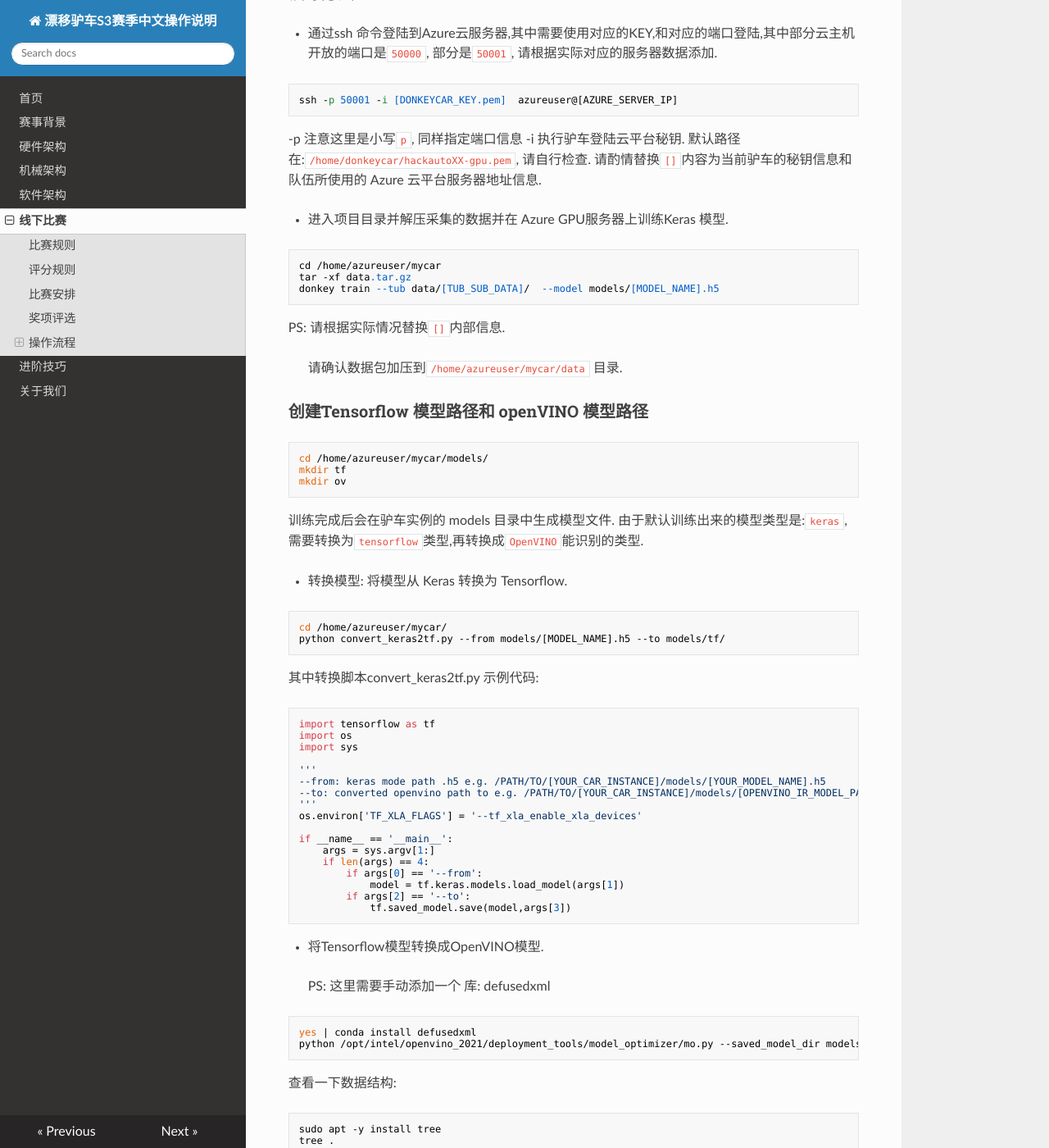
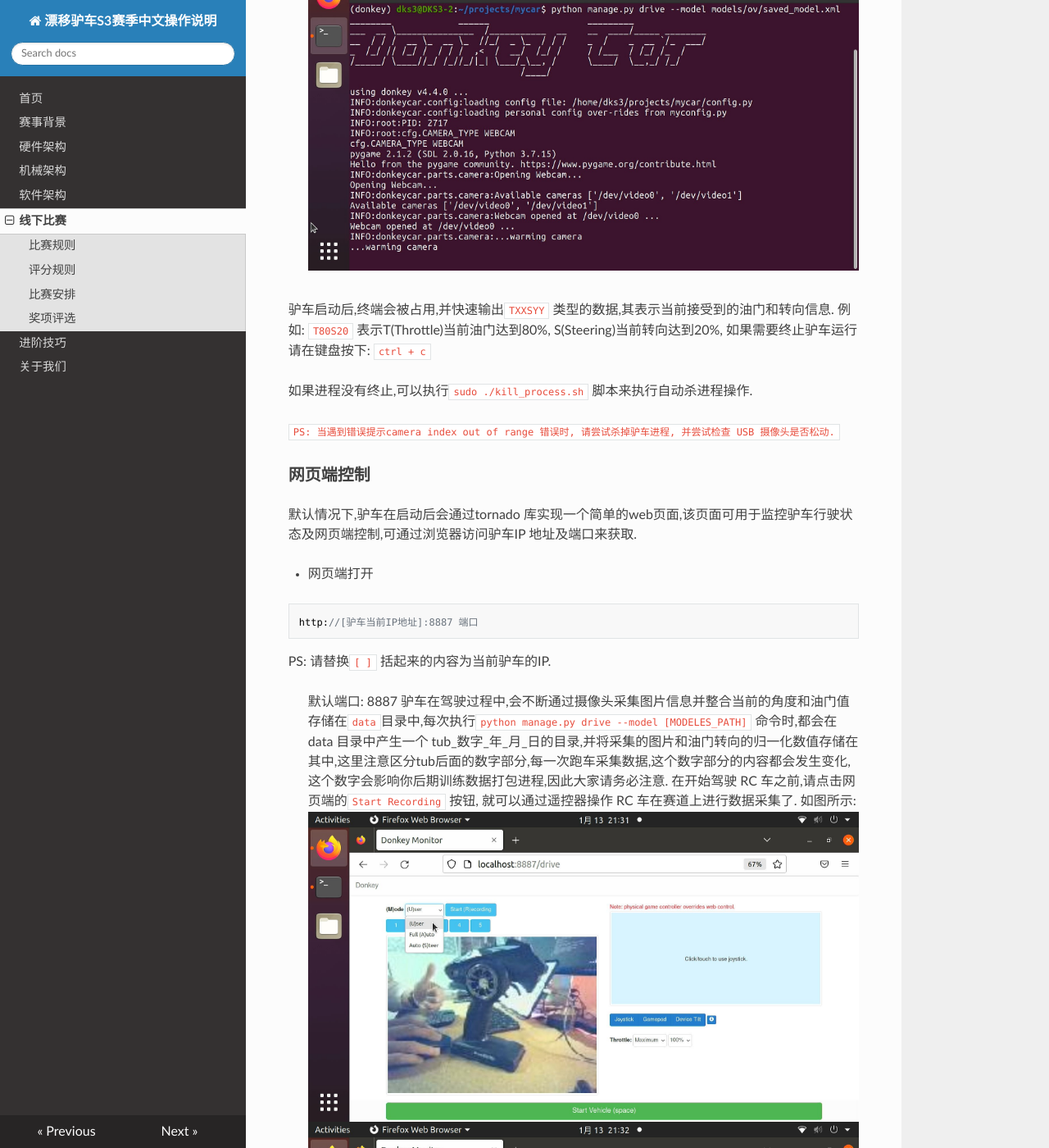
Before and after one commit to Mavengers/DonkeyDocsCN, an MkDocs documentation site: the page built from docs/operation/dk_process.md, in a window 1280 px wide and 1400 px high, scrolled down 6156 px. Shown: the whole window at 82% size. Built offline with MkDocs 1.6.1, drawn with Linux system fonts in a browser that asks for light colours; nearby versions of some CDN libraries; some of the changed text lies outside the part shown.

Commit message:
update dk_process.md and pictures
Signed-off-by: yoyojacky <yoyojacky2009@gmail.com>

````diff
--- a/docs/operation/dk_process.md
+++ b/docs/operation/dk_process.md
@@ -28,11 +28,28 @@
 
 ---
 
-## 操作流程
+# 操作流程
 * 驴车开机
-驴车在开机前,大家请检查驴车硬件线缆是否松动,例如检查 USB 摄像头状态,Intel神经棒连接是否稳定,并且去掉镜头盖,打开侧面电源开关,并且等待 LattePanda 自检完成,自检过程中,leonardo板上的蓝色 LED 灯会以 50Hz 的频率闪烁, 等待自检完成后, 蓝色 LED 停止闪烁,红色 LED 熄灭, 默认如果接入了屏幕,将会看到设备启动.LattePanda板第一个按钮为重置按钮(靠近网卡接口), 第二个按钮是开关机按钮,默认启动后,红色LED 灯长亮即进入启动状态.
+
+> 注意! 注意! 注意!  重要的问题强调三遍!!!
+> 操作不规范, 驴友两行泪!
+> 下面几条内容请大家一定要注意并互相转告!
+> 1. 车辆在调试过程中一定要保证车辆稳定的停放在车架上,四轮必须离开桌面.
+> 2. 在调试过程中,请确保`CH3` 保持在锁定状态(灯灭掉的状态)
+> 3. 禁止任何液体进入到车体内部,会造成短路.
+> 4. 请保护好各种电缆,并且保护好镜头.
+> 5. 严禁任何带电操作接口设备, USB 和 HDMI 除外.
+
+驴车在开机前,大家请检查驴车硬件线缆是否松动.
+1. 例如检查 USB 摄像头状态
+2. 是否已经去掉镜头盖
+3. 接入电池后 LattePanda Delta 3(下文中将使用 LPD3 代替) 会自动开机并接入钛星人路由器提供的网络环境.
+![ConnectBattery](./images/dks3/ConnectBattery.png)
+4. 按下自锁开关旁边的轻触按键给下位机供电,并且给电调上电.
+![TurnOnVechicle](./images/dks3/TurnOnVechicle.png)
+
 ```
-PS: 建议此时将 HDMI 线缆接入 LattePanda.
+PS: 建议此时将 HDMI 线缆接入LPD3 HDMI 接口, 并接入键盘鼠标等外设,也可以通过SSH 远程登录驴车环境进行命令行操作.
 ```
 * 驴车启动完成
 一般情况下,驴车安装配置完成后,可通过Wi-Fi连入网络,建议通过远程终端软件登录驴车进行调试.
@@ -46,7 +63,7 @@
 
 登录信息
 
-* 用户名: `donkeycar`
+* 用户名: `dks3`
 * 密码: `donkeycar`
 * IP地址: 请在比赛现场联网后通过下面命令获取.
 
@@ -58,35 +75,31 @@
 ```
 ifconfig wlan0
 ```
+默认情况下请不要随便更改 IP 地址,因为我们做了 MAC 地址绑定,需要查询 IP 地址也可以询问工作人员:昊男或漂移菌.
 
 驴车项目路径
 
-驴车项目位于`/home/donkeycar/projects/vinocar`目录, 请在远程登录系统后,通过`cd` 命令切换至该目录,并确认当前为`(donkey)`虚拟环境.
-如果当前位于:`(base)[donkeycar@donkeycar0X ~]$`
+驴车项目位于`/home/dks3/projects/mycar`目录, 请在远程登录系统后,会自动进入驴车项目目录,不再需要使用`conda active donkey`激活环境了.
 
-> 此时是conda 基础环境需要切换至驴车环境.
+> `/home/dks3/projects/mycar` 目录结构如下图:
+![filestructure](./images/dks3/FileStructure.jpg)
 
-```
-conda activate donkey
-```
-
-如果需要退出虚拟环境:
-```
-conda deactivate donkey
-```
-
-### 启动驴车
+### 数据采集
 
 #### 操作步骤
+在默认情况下,我们提供了一个测试用的模型文件放在models 目录中,作为默认启动时调用的模型文件, 切记添加参数`--model models/ov/save_model.xml` 作为第一次启动驴车进行数据采集的参数,否则会报错. 当采集好数据并训练完成后,可以将模型路径替换为训练好的新模型路径来实现自动改驾驶.
+
 在终端输入:
 
 ```
-python manage.py drive
+python manage.py drive --model models/ov/save_model.xml
 ```
 * 驴车启动画面:
-![donkey_start](./images/donkey_start.png)
+![donkeyRun1](./images/dks3/DonkeyRun1.jpg)
+![donkeyRun2](./images/dks3/DonkeyRun2.jpg)
 
-驴车启动后,终端会被占用,如果需要终止驴车运行请在键盘按下: `ctrl + c`
+驴车启动后,终端会被占用,并快速输出`TXXSYY` 类型的数据,其表示当前接受到的油门和转向信息.
+例如: `T80S20` 表示T(Throttle)当前油门达到80%, S(Steering)当前转向达到20%, 如果需要终止驴车运行请在键盘按下: `ctrl + c`
 
 如果进程没有终止,可以执行`sudo ./kill_process.sh` 脚本来执行自动杀进程操作.
 
@@ -94,8 +107,7 @@
 
 ### 网页端控制
 
-默认情况下,驴车在启动后会通过tornado 库实现一个简单的web页面,该页面可用于监控驴车行驶状态及网页端控制,可通过浏览器访问驴车IP
-地址及端口来获取.
+默认情况下,驴车在启动后会通过tornado 库实现一个简单的web页面,该页面可用于监控驴车行驶状态及网页端控制,可通过浏览器访问驴车IP 地址及端口来获取.
 
 * 网页端打开
 
@@ -104,151 +116,72 @@
 ```
 PS: 请替换`[ ]` 括起来的内容为当前驴车的IP.
 
+
 > 默认端口: 8887
-> 驴车在驾驶过程中,会不断通过摄像头采集图片信息并整合当前的角度和油门值存储在`data`目录.
+> 驴车在驾驶过程中,会不断通过摄像头采集图片信息并整合当前的角度和油门值存储在`data`目录中,每次执行`python manage.py drive --model [MODELES_PATH]` 命令时,都会在 data 目录中产生一个 tub_数字_年_月_日的目录,并将采集的图片和油门转向的归一化数值存储在其中,这里注意区分tub后面的数字部分,每一次跑车采集数据,这个数字部分的内容都会发生变化,这个数字会影响你后期训练数据打包进程,因此大家请务必注意.
+> 在开始驾驶 RC 车之前,请点击网页端的`Start Recording` 按钮, 就可以通过遥控器操作 RC 车在赛道上进行数据采集了.
+如图所示:
+![webaccess1](./images/dks3/WebAccess1.jpg)
+![webaccess2](./images/dks3/WebAccess2.jpg)
 > 在执行终端中可以通过键盘输入: CTRL + C 结束采集.
+![InterruptProgram](./images/dks3/InteruptProgram.jpg)
 
-### 压缩打包数据
+### 压缩打包数据上传云服务器
 
-数据采集完成后,可以在本地训练或者通过将数据上传到Azure 云端进行训练, 可以加快训练进程,减少训练所需要的时间,也可以通过本地训练,但是时间较长不推荐.
+数据采集完成后,可以在本地训练或者通过将数据上传到Azure 云端服务器进行训练, 可以加快训练进程,减少训练所需要的时间, 并且在S3 赛季中的云端服务器已经部署了 DevOps的 Pipeline 环境,操作更简洁方便.
+
+> 为了方便打包上传tub 数据, 在每台驴车的 mycar 项目目录中都有一个名为:
+`upload_data.sh`的 shell 脚本,该脚本提供了对`data`目录中`tub`目录进行打包和进行上传的操作, 为了减少上传时间,请确保`data`目录中有且只有一个`tub`目录的数据,否则整个`data`目录上传时间会很长. 如果想保留其他的`tub`数据,请将其备份到别处.例如用`mv`命令移动到一个特定的目录中保存.
+> 如下图所示:
+![TrunkData1](./images/dks3/TrunkData1.jpg)
+![TrunkData2](./images/dks3/TrunkData2.jpg)
+![TrunkData3](./images/dks3/TrunkData3.jpg)
+
+> 打包数据上传: 在驴车的`mycar`目录中通过终端执行下面的脚本即可.
 
 ```
-cd /home/donkeycar/projects/vinocar/
-tar -czvf data.tar.gz  data/
-ls
+./upload_data.sh
 ```
 
-> 如果有 data.tar.gz 的红色压缩包就好.
+> 当看到传输进度条完成并显示"job done" 表示传输完成,请联系 alex 或者昊男进行云端 pipeline 一键解压训练操作.
 
-### 上传云主机
+![PackUpload1](./images/dks3/PackUpload1.jpg)
+![PackUpload2](./images/dks3/PackUpload2.jpg)
 
-* 通过`scp`命令拷贝数据至Azure云主机.
-
-```
-cd /home/donkeycar/projects/vinocar/
-scp -P 50001 -i [DONKEYCAR_KEY.pem] data.tar.gz azureuser@[AZURE_SERVER_IP]:/home/azureuser/mycar/
-```
--P 指定端口号, 请确认云端服务器提供端口信息,可以咨询裁判或者工作人员.
--i 指定登陆秘钥. 请替换`[]`中的秘钥内容, 默认路径为"/home/donkeycar/hackautoXX-gpu.pem", 请在驴车用户属主目录中确认.
-请酌情替换`[AZURE_SERVER_IP]`的内容为您队伍所使用的 Azure 云主机 IP 地址.
-
-### 训练方法
-
-* 通过ssh 命令登陆到Azure云服务器,其中需要使用对应的KEY,和对应的端口登陆,其中部分云主机开放的端口是`50000`, 部分是`50001`, 请根据实际对应的服务器数据添加.
-
-```
-ssh -p 50001 -i [DONKEYCAR_KEY.pem]  azureuser@[AZURE_SERVER_IP]
-```
--p 注意这里是小写`p`, 同样指定端口信息
--i 执行驴车登陆云平台秘钥. 默认路径在:`/home/donkeycar/hackautoXX-gpu.pem`, 请自行检查.
-请酌情替换`[]`内容为当前驴车的秘钥信息和队伍所使用的 Azure 云平台服务器地址信息.
-
-* 进入项目目录并解压采集的数据并在 Azure GPU服务器上训练Keras 模型.
-
-```
-cd /home/azureuser/mycar
-tar -xf data.tar.gz
-donkey train --tub data/[TUB_SUB_DATA]/  --model models/[MODEL_NAME].h5
-```
-PS: 请根据实际情况替换`[]`内部信息.
-
-> 请确认数据包加压到`/home/azureuser/mycar/data` 目录.
-
-### 创建Tensorflow 模型路径和 openVINO 模型路径
-
-```
-cd /home/azureuser/mycar/models/
-mkdir tf
-mkdir ov
-```
-
-训练完成后会在驴车实例的 models 目录中生成模型文件. 由于默认训练出来的模型类型是:`keras`, 需要转换为`tensorflow`类型,再转换成`OpenVINO`能识别的类型.
-
-* 转换模型: 将模型从 Keras 转换为 Tensorflow.
+### 从云服务器下载模型
+当云端 pipeline 流程跑完后,模型就会自动训练完成,并完成转换打包等一系列操作,在驴车本地终端中执行下面的命令即可进行模型的下载和解压.
+![DownloadUnzip1](./images/dks3/DownloadUnzip1.jpg)
+![DownloadUnzip2](./images/dks3/DownloadUnzip2.jpg)
 
 ```bash
-cd /home/azureuser/mycar/
-python convert_keras2tf.py --from models/[MODEL_NAME].h5 --to models/tf/
+./download_models.sh
 ```
-
-其中转换脚本convert_keras2tf.py 示例代码:
-
-```python
-import tensorflow as tf
-import os
-import sys
-
-'''
---from: keras mode path .h5 e.g. /PATH/TO/[YOUR_CAR_INSTANCE]/models/[YOUR_MODEL_NAME].h5
---to: converted openvino path to e.g. /PATH/TO/[YOUR_CAR_INSTANCE]/models/[OPENVINO_IR_MODEL_PATH]/
-'''
-os.environ['TF_XLA_FLAGS'] = '--tf_xla_enable_xla_devices'
-
-if __name__ == '__main__':
-    args = sys.argv[1:]
-    if len(args) == 4:
-        if args[0] == '--from':
-            model = tf.keras.models.load_model(args[1])
-        if args[2] == '--to':
-            tf.saved_model.save(model,args[3])
-```
-
-* 将Tensorflow模型转换成OpenVINO模型.
-
-> PS: 这里需要手动添加一个 库: defusedxml
-
-```bash
-yes | conda install defusedxml
-python /opt/intel/openvino_2021/deployment_tools/model_optimizer/mo.py --saved_model_dir models/tf --input_shape [1,120,160,3] -o models/ov --data_type FP16
-```
-查看一下数据结构:
-
-```bash
-sudo apt -y install tree
-tree .
-
-```
-
-![IR_MO](./images/ov_model.png)
-
-* 打包压缩OpenVINO模型文件
-
-```bash
-cd /home/azureuser/mycar/models/
-tar -czvf ov.tar.gz ov/
-```
-
-* 退出Azure GPU 服务器,回到驴车本地环境中.
-```
-exit
-```
-
-> 注意: 目前需要保证当前环境已经回到 DonkeyCar 环境中.可以通过检查主机名和登陆用户判断
-
-* 从 Azure 云服务器下载 OpenVINO 模型文件并解压.
-
-```bash
-cd /home/donkeycar/projects/vinocar/
-scp -P50001 -i [DONKEYCAR_KEY.pem] azureuser@[AZUER_SERVER_IP]:/home/azureuser/mycar/models/ov.tar.gz models/
-cd models
-tar -xf ov.tar.gz
-```
-PS: 这里请酌情替换`[]`括号内的内容为当前驴车的秘钥和云端服务器 IP 地址.
-
-模型存放位置如下图
-
-![模型位置](./images/donkey_ov.png)
-
-
+> 解压出来的目录结构为: model_当前驴车主机名_上传时tub 数据集的名称
+> 例如: `model_DKS3-1_tub_1_23_01_13` 其含义:
+* `DKS3-1` 表示 DKS3-1 号车, DKS3-2表示2号车.
+* `tub_1_23_01_13` 表示上传时tub名为`tub_1_23_01_13`的数据集.
 ### 自动驾驶
 
 * 网页控制
+终端执行:
+
+```
+python manage.py drive --model [MODEL_PATH]
+```
 
 通过浏览器访问`http://[驴车当前IP地址]:8887`, 替换驴车地址信息为驴车设备地址信息.
 
-先点击页面下方的: `start vehicle`按钮然后在 `Mode & Pilot` 选择`Local Pilot`, 表示本地自动驾驶, 然后将枪控上的`CH3` 按钮按下并确保`CH4` 推到最右侧(靠近舵轮方向), 如果由于采集数据时油门不够导致的无法自动驾驶,可以尝试将`CH4`拨到中间档位, 使得油门控制扳机仍然能够控制驴车油门,但是转向仍然使用自动驾驶, 如果`CH4`完全拨到左边(靠近握把位置),则枪控完全接管驴车的油门和转向,进入人工控制模式.
-驾驶终止请在终端上按下 `Ctrl + C`, 并及时按下枪控`CH3` 按钮来锁定油门.
+![AutoPilot2](./images/dks3/AutoPilot2.jpg)
 
+![AutoPilot3](./images/dks3/AutoPilot3.jpg)
+
+1. 先点击页面上方的`Full Auto`, 表示自动驾驶.
+2. 将枪控上的`CH4`  推到最右侧(靠近舵轮方向), 然后点击`CH3` 解锁离合器(Disable ARM).
+3. 如果想要实现自动转向,手动油门,可以将`CH4`拨到中间档位, 使得油门控制扳机仍然能够控制驴车油门, 转向仍然使用自动驾驶.
+4. 如果`CH4`完全拨到左边(靠近握把位置),则枪控完全接管驴车的油门和转向,进入人工控制模式.
+
+> PS: 驾驶终止请在终端上按下 `Ctrl + C`, 并及时按下枪控`CH3` 按钮来锁定油门.
+> 如果出现车辆跑飞的情况,请及时按下`CH3` 按钮来保证避免车辆脱离掌控.
 > 以上所有操作需要在拥有硬件驴车和 azure 云服务器的情况下进行.
 
 ---
````
Also changed, not shown: README.md (+1 -25 lines), docs/operation/images/dks3/AutoPilot1.jpg (added), docs/operation/images/dks3/AutoPilot2.jpg (added), docs/operation/images/dks3/AutoPilot3.jpg (added), docs/operation/images/dks3/DonkeyRun1.jpg (added), docs/operation/images/dks3/DonkeyRun2.jpg (added), docs/operation/images/dks3/DownloadUnzip1.jpg (added), docs/operation/images/dks3/DownloadUnzip2.jpg (added), docs/operation/images/dks3/FileStructure.jpg (added), docs/operation/images/dks3/InteruptProgram.jpg (added), docs/operation/images/dks3/PackUpload1.jpg (added), docs/operation/images/dks3/PackUpload2.jpg (added), docs/operation/images/dks3/TrunkData1.jpg (added), docs/operation/images/dks3/TrunkData2.jpg (added), 3 more files, 2 other files.
